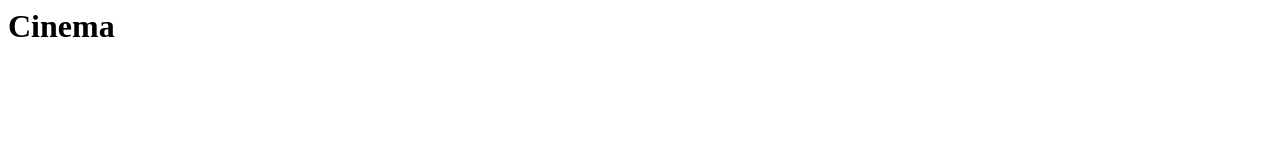
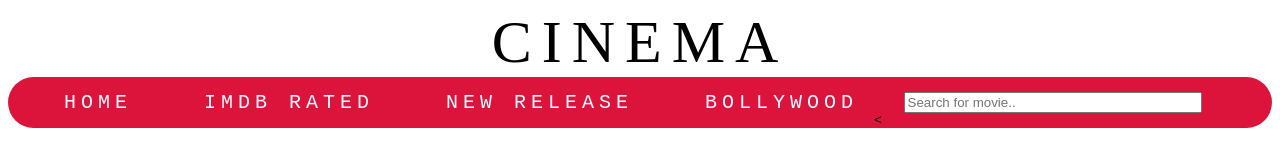
Before and after one commit to krishnagupta78/cinema.github.io, a plain HTML site: page index.html in a window 1280 px wide. Drawn offline with Linux system fonts and the light colour scheme.

Commit message:
Add files via upload

```diff
--- /dev/null
+++ b/css/main.css
@@ -0,0 +1,60 @@
+#body{
+    margin-top:0px;
+    margin: 0px;
+}
+
+.topnav{
+    background-color: crimson;
+    overflow: hidden;
+    font-family: monospace;
+    border-bottom-left-radius: 30px;
+    border-bottom-right-radius: 30px;
+    border-top-left-radius: 30px;
+    border-top-right-radius: 30px;
+
+
+}
+.topnav a{
+    float: left;
+    color: aliceblue;
+    text-align: center;
+    padding:  14px 16px;
+    text-decoration: none;
+    text-transform: uppercase;
+    font-size: 20px;
+    margin-left: 40px;
+    letter-spacing: 5;
+
+}
+.topnav a:hover{
+    background-color: white;
+    color: crimson;
+
+
+}
+.bodyname{
+    text-align: center;
+    text-transform: uppercase;
+    font-size: 60px;
+    letter-spacing: 10px;
+
+
+}
+.searchbar{
+    text-align: right;
+    padding-top: 15px;
+    padding-right: 70px;
+    font-size: 25px;
+
+}
+
+.input[type=text]{
+    width: 10px;
+    -webkit-transition:width 0.4s ease-in-out;
+    transition: width 0.4s ease-in-out;
+
+}
+
+input[type=text]{
+    width: 25%;
+}
--- a/index.html
+++ b/index.html
@@ -1,10 +1,24 @@
-<html>
+<html lang="en" prefix="og:">
 <head>
-
-
+    <meta charset="utf-8">
+    <link rel="stylesheet" type="text/css" href="css/main.css">
     </head>
 
     <body>
-        <h1><centre>Cinema</centre></h1>
+        <div class="bodyname">Cinema</div>
+        <div class="topnav">
+        <a class="active" href="index.html">Home</a>
+            <a href="#IMDBrated">IMDB RATED</a>
+            <a href="#new">New release</a>
+            <a href="#bollywood">bollywood</a>
+            <div class="searchbar">
+            <input type="text" name="search" placeholder="Search for movie..">
+            </div>
+            <div class="new release" id="newrel">
+            <
+
+            </div>
+
+        </div>
     </body>
 </html>
```
